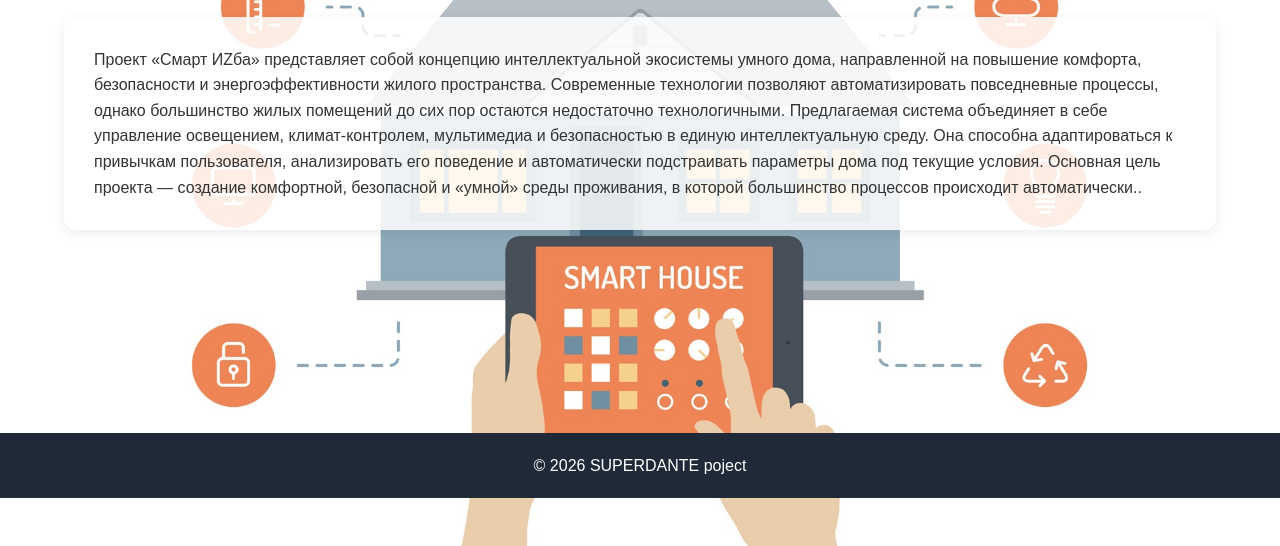
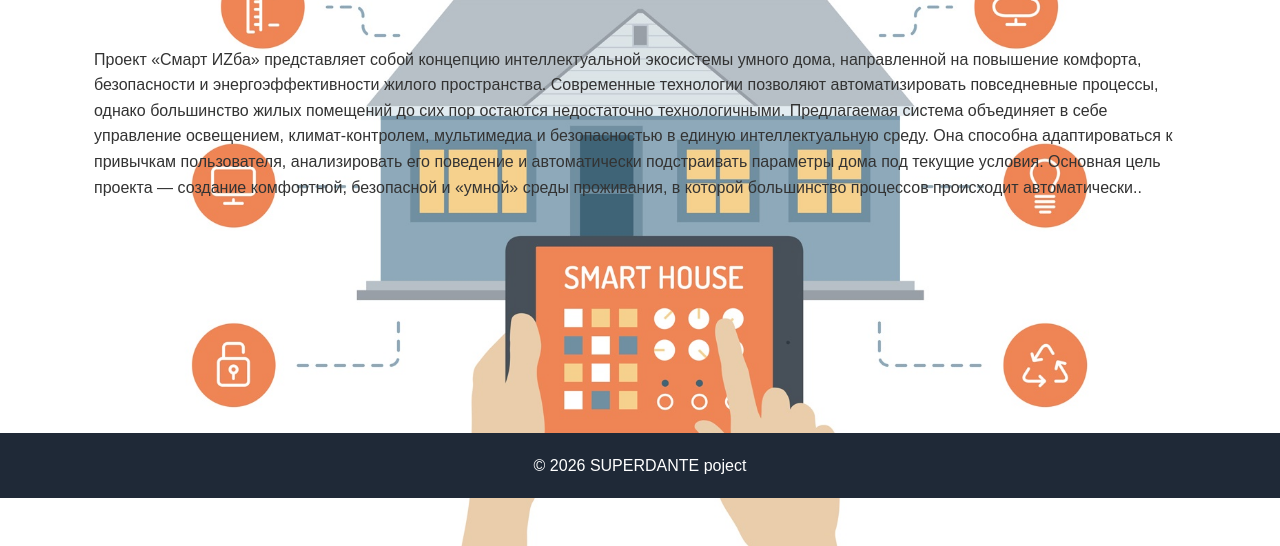
Before and after one commit to super-dante/mospol-practice-2025-1, a plain HTML site: page index.html in a window 1280 px wide. Shown: the part 254-800 px from the top of the page. Drawn offline with Linux system fonts and the light colour scheme.

Commit message:
Update style.css

```diff
--- a/css/style.css
+++ b/css/style.css
@@ -66,10 +66,10 @@ main {
 }
 
 .content-box {
-    background: rgba(255, 255, 255, 0.85);
+    background: transparent;
     padding: 30px;
     border-radius: 12px;
-    box-shadow: 0 3px 12px rgba(0,0,0,0.08);
+    box-shadow: none;
 }
 
 footer {
```
